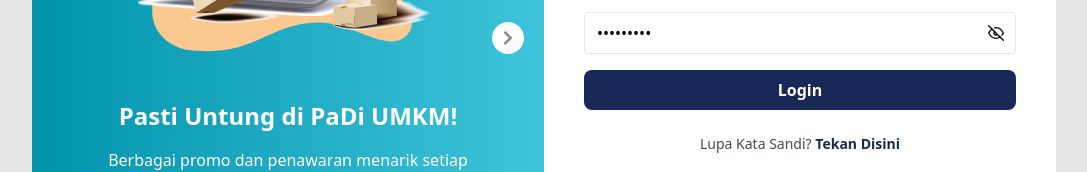
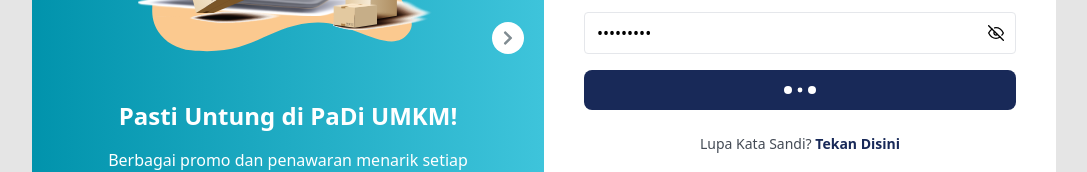
Before and after one commit to padiumkm/padiumkm, a Next.js app: page /login in a window 1280 px wide. Both pictures are taken after typing "name@example.com", "Sample123" into the empty fields and a click on the button "Login". Shown: the part 376-548 px from the top of the page, without its empty margins (96-1183 px from the left). Built offline with nearby package versions, Linux system fonts and the light colour scheme; no server answers.

Commit message:
feat: add loading spinner

```diff
--- a/pages/activate-account/[id].tsx
+++ b/pages/activate-account/[id].tsx
@@ -8,6 +8,7 @@ import { SubmitHandler, useForm } from "react-hook-form";
 import { useDispatch } from "react-redux";
 import { saveProfile } from "../../lib/slice/sliceProfile";
 import jwt_decode from "jwt-decode";
+import { ThreeDots } from "react-loader-spinner";
 
 interface FormValues {
   password: string;
@@ -31,6 +32,7 @@ const ActivateAccount: NextPage = () => {
   const [email, setEmail] = useState("");
   const [isHiddenPassword, setIsHiddenPassword] = useState<boolean>(true);
   const [isHiddenConfirmPass, setIsHiddenConfirmPass] = useState<boolean>(true);
+  const [isLoading, setIsLoading] = useState<boolean>(false);
   let [userId, emailToken] = params || [];
 
   const {
@@ -295,7 +297,13 @@ const ActivateAccount: NextPage = () => {
                 errors.password || errors.confirmPassword ? true : false
               }
             >
-              Simpan dan Masuk
+              {isLoading ? (
+                <div className="flex items-center justify-center py-2">
+                  <ThreeDots color="white" height={8} />
+                </div>
+              ) : (
+                "Simpan dan Masuk"
+              )}
             </button>
           </div>
         </form>
--- a/pages/login.tsx
+++ b/pages/login.tsx
@@ -7,6 +7,7 @@ import { useForm, SubmitHandler } from "react-hook-form";
 import Button from "../components/button/Button";
 import { setCookie } from "cookies-next";
 import { useRouter } from "next/router";
+import { ThreeDots } from "react-loader-spinner";
 
 type FormValues = {
   email: string;
@@ -30,8 +31,10 @@ const Login: NextPage = () => {
 
   const [isHidden, setIsHidden] = useState<boolean>(true);
   const [selectedCard, setSelectedCard] = useState<number>(0);
+  const [isLoading, setIsLoading] = useState<boolean>(false);
 
   const onSubmit: SubmitHandler<FormValues> = (data) => {
+    setIsLoading(true);
     fetch("http://localhost:9000/api/v1/user/login", {
       method: "POST",
       headers: {
@@ -42,6 +45,7 @@ const Login: NextPage = () => {
         password: data.password,
       }),
     }).then((res) => {
+      setIsLoading(false);
       if (res.status === 200) {
         res.json().then((data) => {
           setCookie("token", data.data)
@@ -179,7 +183,7 @@ const Login: NextPage = () => {
               <input
                 {...register("email", {
                   required: true,
-                  pattern: /^[a-z0-9]+@[a-z]+\.[a-z]{2,3}$/,
+                  pattern: /^[\w-\.]+@([\w-]+\.)+[\w-]{2,4}$/g,
                 })}
                 name="email"
                 type="email"
@@ -259,7 +263,13 @@ const Login: NextPage = () => {
                 primary
                 disabled={errors.email || errors.password ? true : false}
               >
-                Login
+                {isLoading ? (
+                  <div className="flex items-center justify-center py-2">
+                    <ThreeDots color="white" height={8} />
+                  </div>
+                ) : (
+                  "Login"
+                )}
               </Button>
             </div>
           </form>
```
